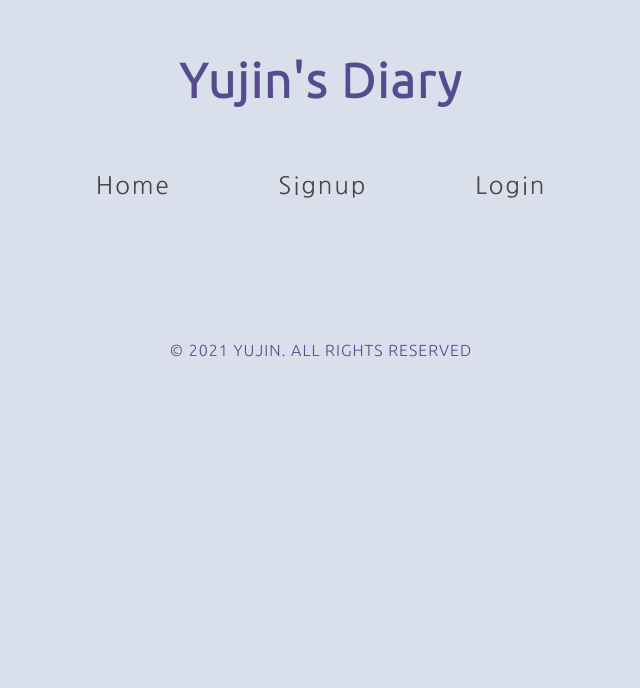
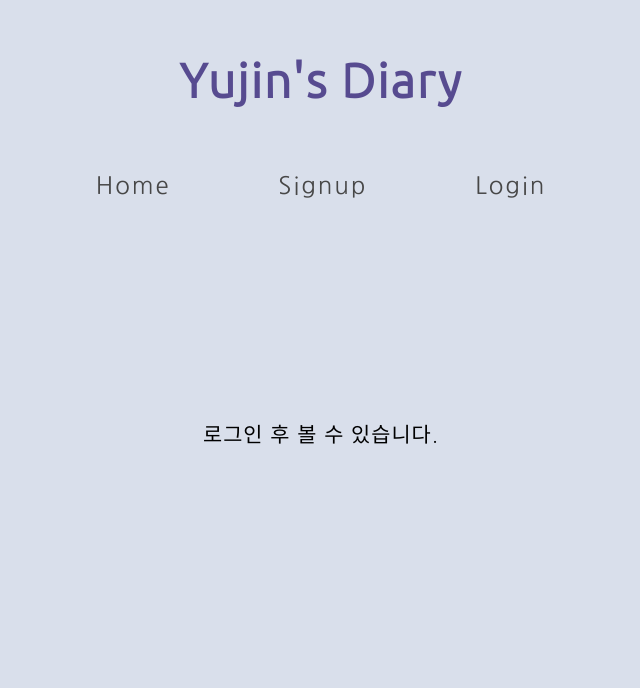
Before and after one commit to yujin113/LikeLion05_DiaryProject, a Django app: template fifthProject/diaryapp/templates/home.html in a window 1280 px wide. Shown: the top 688 px of the page, without its empty margins (319-959 px from the left). Before the commit the page ends 357 px from the top, so only its background shows below. Run offline with Django 3.2, Linux system fonts and the light colour scheme; the template is opened without the code that fills it, so the values that code supplies are empty; some libraries are stand-ins or nearby versions; some web fonts are replaced.

Commit message:
다이어리 수정

```diff
--- a/fifthProject/diaryapp/models.py
+++ b/fifthProject/diaryapp/models.py
@@ -7,6 +7,7 @@ class Diary(models.Model):
     created_at = models.DateTimeField('작성시간', default = timezone.now)
     weather = models.CharField(max_length=50, default="")
     body = models.TextField()
+    image = models.ImageField(upload_to="diaryImg/", default="")
 
     def __str__(self):
         return self.title
--- a/fifthProject/diaryapp/templates/home.html
+++ b/fifthProject/diaryapp/templates/home.html
@@ -55,10 +55,15 @@
       #weather {
         font-size: 4em;
       }
+      .alert {
+        font-size: 1.3em;
+        margin: 10em 0;
+      }
     </style>
   </head>
   <body>
-    {% extends 'base.html' %} {% block content %} {% for post in posts.all %}
+    {% extends 'base.html' %} {% block content %} {% if user.is_authenticated %}
+    {% for post in posts.all %}
     <a href="{%url 'detail' post.id%}">
       <div class="post">
         <p id="weather">{{post.weather}}</p>
@@ -68,7 +73,9 @@
         <p style="color: rgb(151, 151, 151)">...more</p>
       </div></a
     >
-    {% endfor %}
+    {% endfor %} {% else %}
+    <p class="alert">로그인 후 볼 수 있습니다.</p>
+    {% endif %}
     <br /><br /><br /><br /><br />
     <footer>
       <p>&copy; 2021 YUJIN. ALL RIGHTS RESERVED</p>
```
Also changed, not shown: fifthProject/db.sqlite3, fifthProject/diaryapp/migrations/0003_diary_image.py (added).
